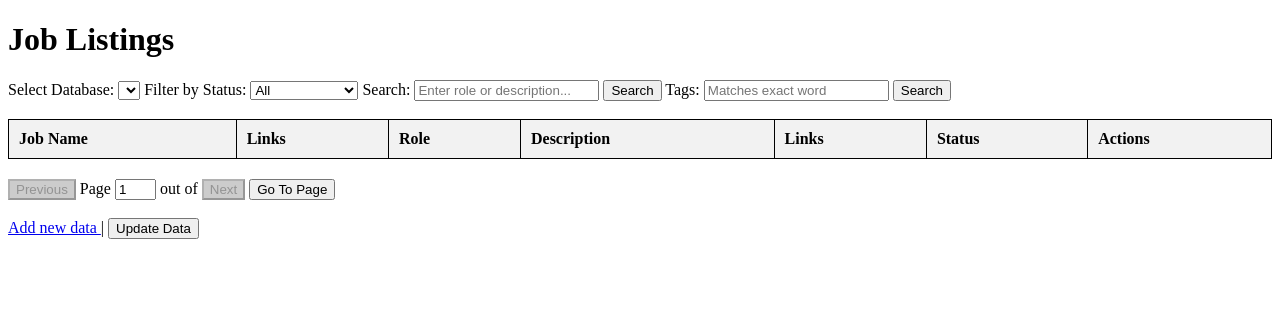
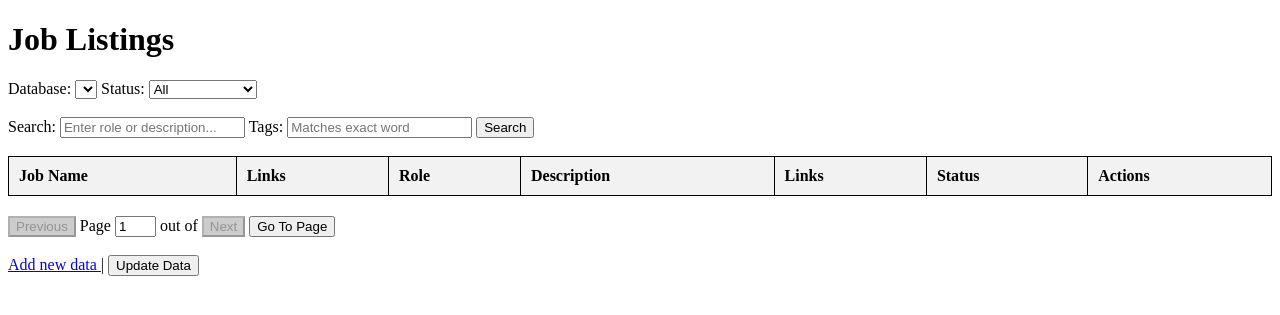
Before and after one commit to arjunhm/hn-jobs, a Flask app: page / in a window 1280 px wide. Shown: the top 315 px of the page. Run offline with Flask 3, Linux system fonts and the light colour scheme; data that the repository does not hold is empty; some libraries are stand-ins or nearby versions.

Commit message:
Updated index.html

```diff
--- a/backend/templates/index.html
+++ b/backend/templates/index.html
@@ -52,19 +52,20 @@
   <h1>Job Listings</h1>
 
   <!-- select db -->
-  <label for="tableFilter">Select Database:</label>
+  <label for="tableFilter">Database:</label>
   <select id="tableFilter" onchange="searchJobs(1)">
   </select>
 
   <!-- select status -->
-  <label for="statusFilter">Filter by Status:</label>
+  <label for="statusFilter">Status:</label>
   <select id="statusFilter" onchange="searchJobs(1)">
   </select>
+
+  <br><br>
 
   <!-- search -->
   <label for="searchField">Search:</label>
   <input type="text" id="searchField" placeholder="Enter role or description...">
-  <button id="searchButton" onclick="searchJobs()">Search</button>
 
   <!-- tags -->
   <label for="tagsField">Tags:</label>
@@ -107,7 +108,7 @@
       Add new data
     </a>
     |
-    <button onclick=updateData() style="">Update Data</button>
+    <button onclick=updateData()>Update Data</button>
   </div>
 
   <script>
```
